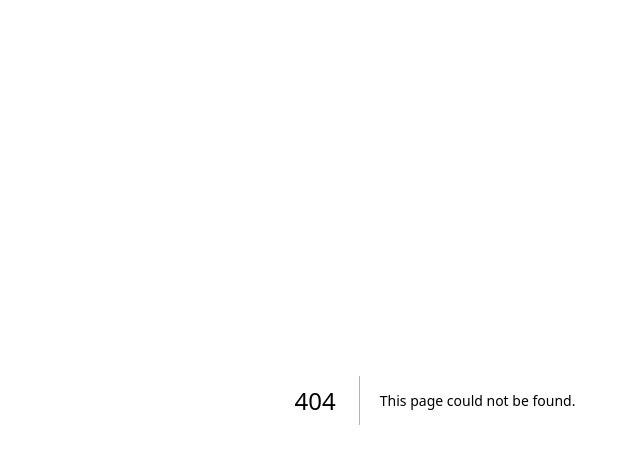
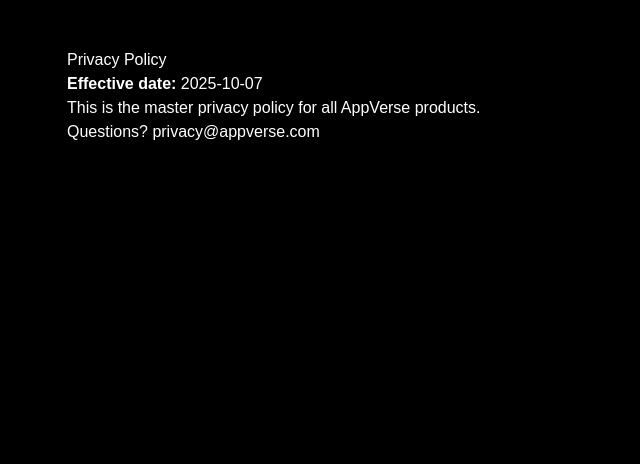
Before and after one commit to Shirlion/appverse-website, a Next.js app: page /en/legal/privacy in a window 1280 px wide. Before the commit this address had no page. Shown: the top 464 px of the page, without its empty margins (205-845 px from the left). Built offline with nearby package versions, Linux system fonts and the light colour scheme.

Commit message:
Add Privacy Policy page for AppVerse

```diff
--- /dev/null
+++ b/app/en/legal/privacy/page.tsx
@@ -0,0 +1,12 @@
+export const metadata = { title: "Privacy Policy – AppVerse" };
+
+export default function PrivacyEN() {
+  return (
+    <article className="prose prose-invert max-w-3xl mx-auto py-12 px-4">
+      <h1>Privacy Policy</h1>
+      <p><strong>Effective date:</strong> 2025-10-07</p>
+      <p>This is the master privacy policy for all AppVerse products.</p>
+      <p>Questions? <a href="mailto:privacy@appverse.com">privacy@appverse.com</a></p>
+    </article>
+  );
+}
```
